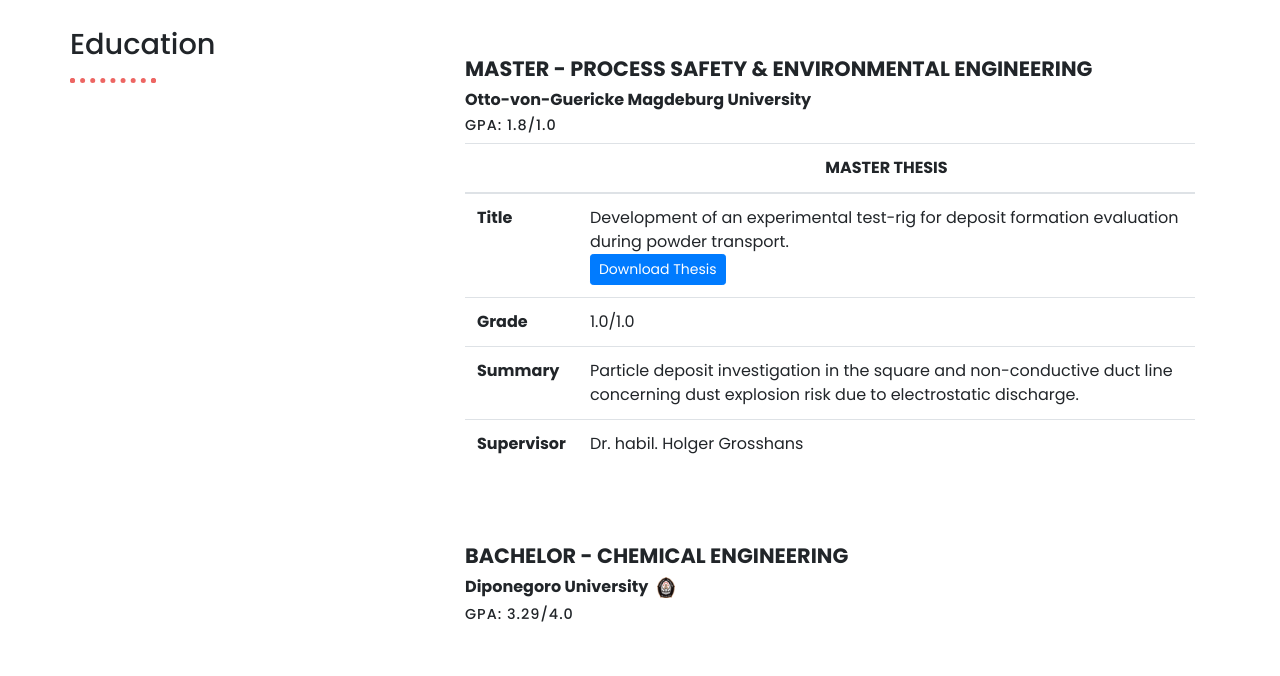
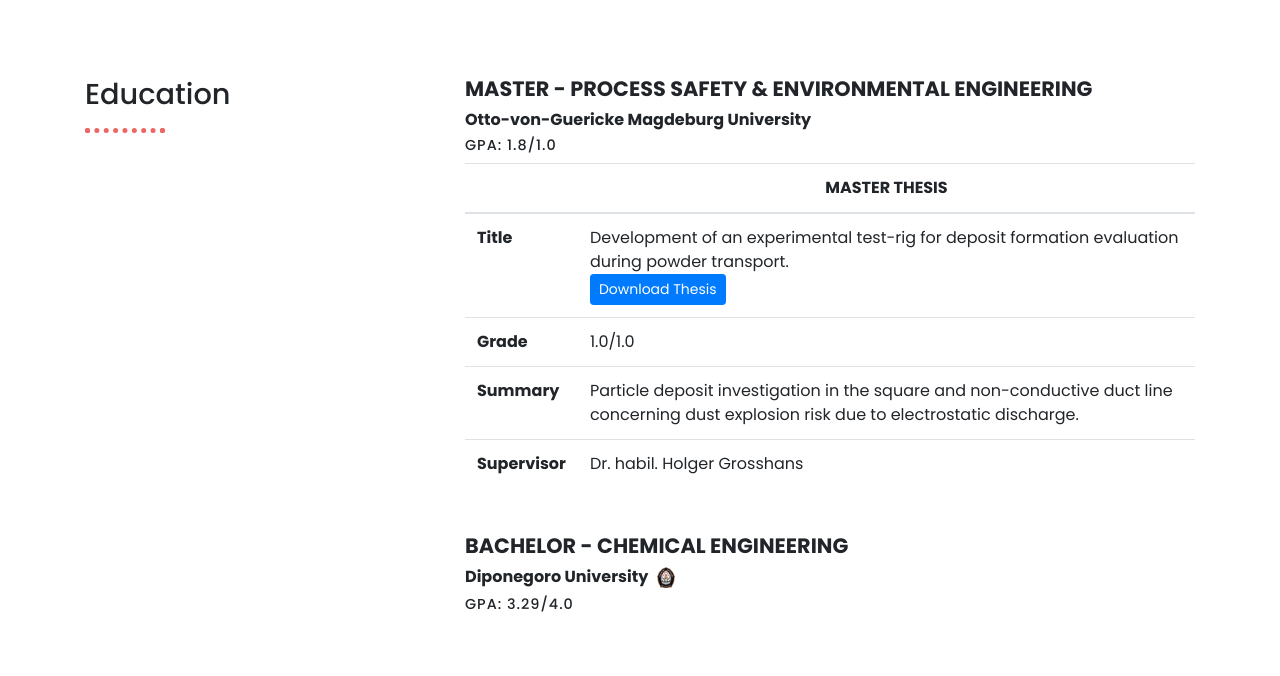
Before and after one commit to Palajambu/MyCV, a plain HTML site: page index.html in a window 1280 px wide. Shown: the part 804-1480 px from the top of the page. Drawn offline with nearby package versions, Linux system fonts and the light colour scheme.

Commit message:
Update styles.css

```diff
--- a/styles.css
+++ b/styles.css
@@ -100,7 +100,9 @@ header {position: absolute; left: 0; right: 0; top: 80px; z-index: 2}
 /* ---------------------------------
 5. EDUCATION SECTION
 --------------------------------- */
-.education {padding: 30px 0;}
+.education-section {padding-top: 80px; padding-bottom: 50px;}
+
+.education {padding-bottom: 30px;}
 
 .TT {padding-left: 10px;}
 
```
